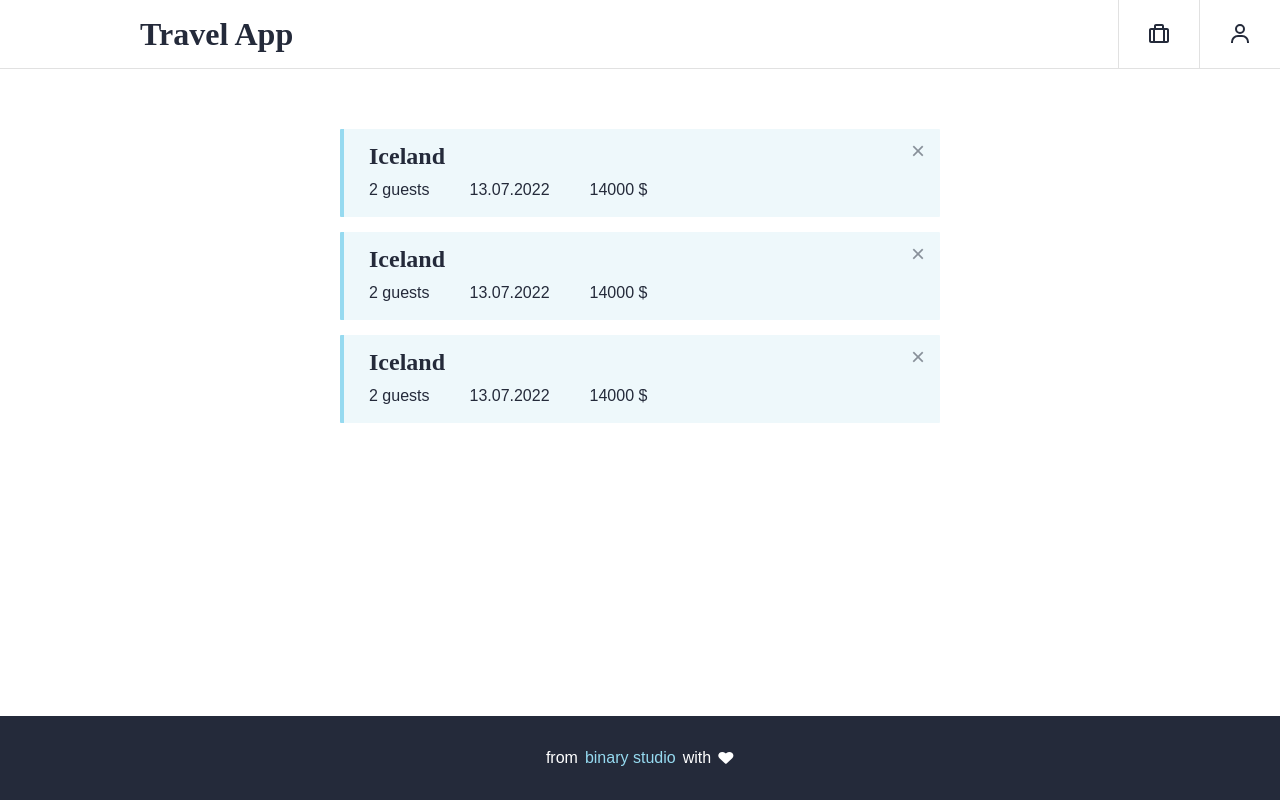
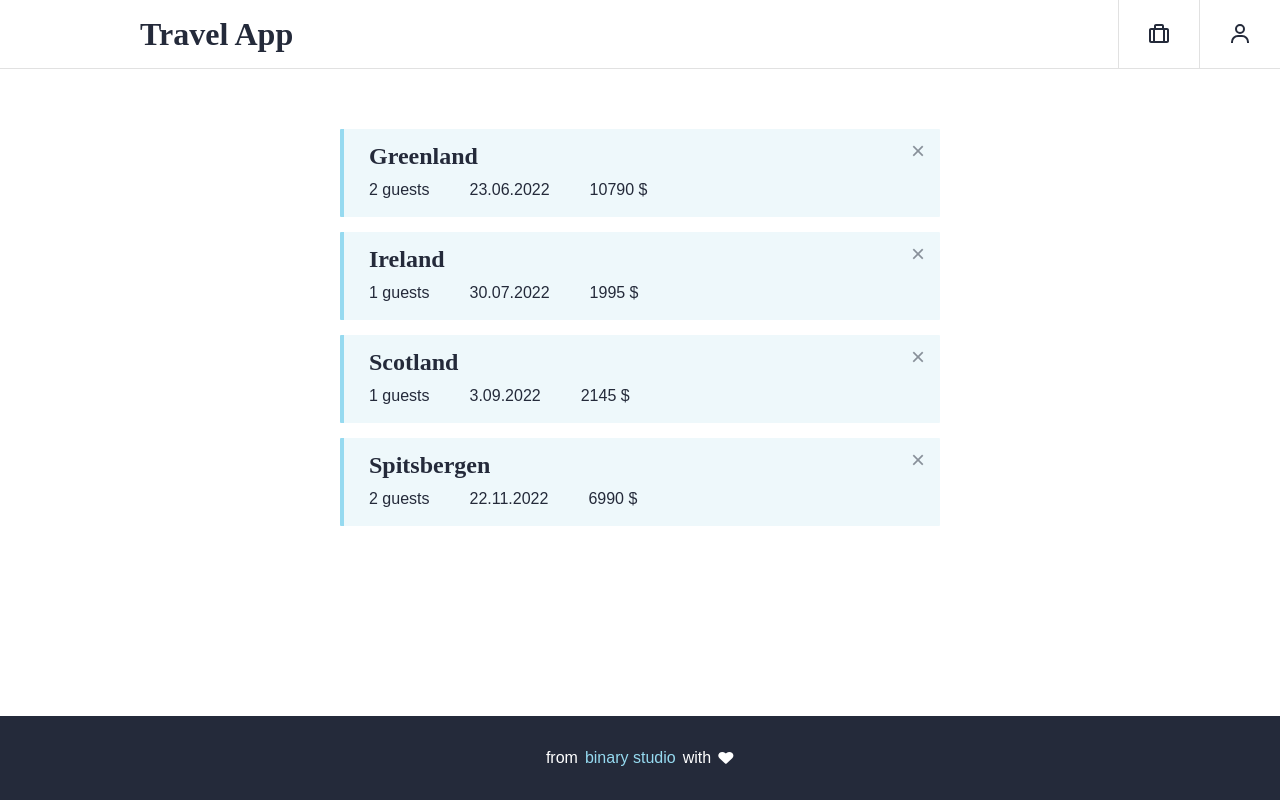
Before and after one commit to revenets/binary_travel_react-app, a React (Create React App) app: page /bookings in a window 1280 px wide. Built offline with nearby package versions, Linux system fonts and the light colour scheme.

Commit message:
Complete bookings rendering logic

```diff
--- a/src/components/Booking/Booking.jsx
+++ b/src/components/Booking/Booking.jsx
@@ -1,13 +1,16 @@
 import React from "react";
+import { formatDate } from "../../utils/assists";
 
-const Booking = () => {
+const Booking = ({guests, date, trip, totalPrice: price, cancelBooking}) => {
+
+
     return (
         <li className="booking">
-            <h3 className="booking__title">Iceland</h3>
-            <span className="booking__guests">2 guests</span>
-            <span className="booking__date">13.07.2022</span>
-            <span className="booking__total">14000 $</span>
-            <button className="booking__cancel" title="Cancel booking">
+            <h3 className="booking__title">{trip.title}</h3>
+            <span className="booking__guests">{guests} guests</span>
+            <span className="booking__date">{formatDate(date)}</span>
+            <span className="booking__total">{price} $</span>
+            <button className="booking__cancel" title="Cancel booking" onClick={cancelBooking}>
                 <span className="visually-hidden">Cancel booking</span>×
             </button>
         </li>
--- a/src/components/Booking/Bookings.jsx
+++ b/src/components/Booking/Bookings.jsx
@@ -1,14 +1,27 @@
 import React from "react";
+import { useState } from "react";
 import Booking from "./Booking";
+import { bookings } from '../../data/bookings'
 
 const Bookings = () => {
+    const [allBookings, setAllBookings] = useState([...bookings]);
+
+    const renderBookings = allBookings.map(booking => {
+        return <Booking key={booking.id} {...booking} cancelBooking={() => cancelBooking(booking.id)} />
+    })
+
+    function cancelBooking (id) {
+        setAllBookings(prevState => {
+            const newState = prevState.filter(booking => booking.id !== id);
+            return newState
+        })
+    }
+
     return (
         <main className="bookings-page">
             <h1 className="visually-hidden">Travel App</h1>
             <ul className="bookings__list">
-                <Booking />
-                <Booking />
-                <Booking />
+                {renderBookings}
             </ul>
         </main>
     );
```
